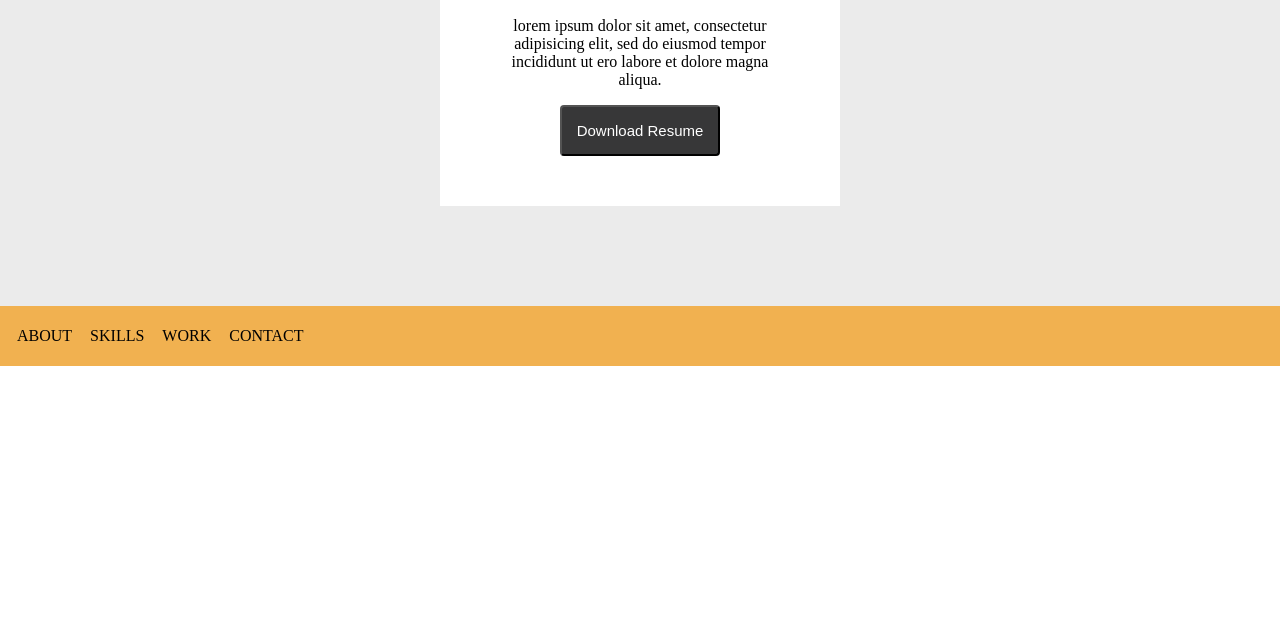
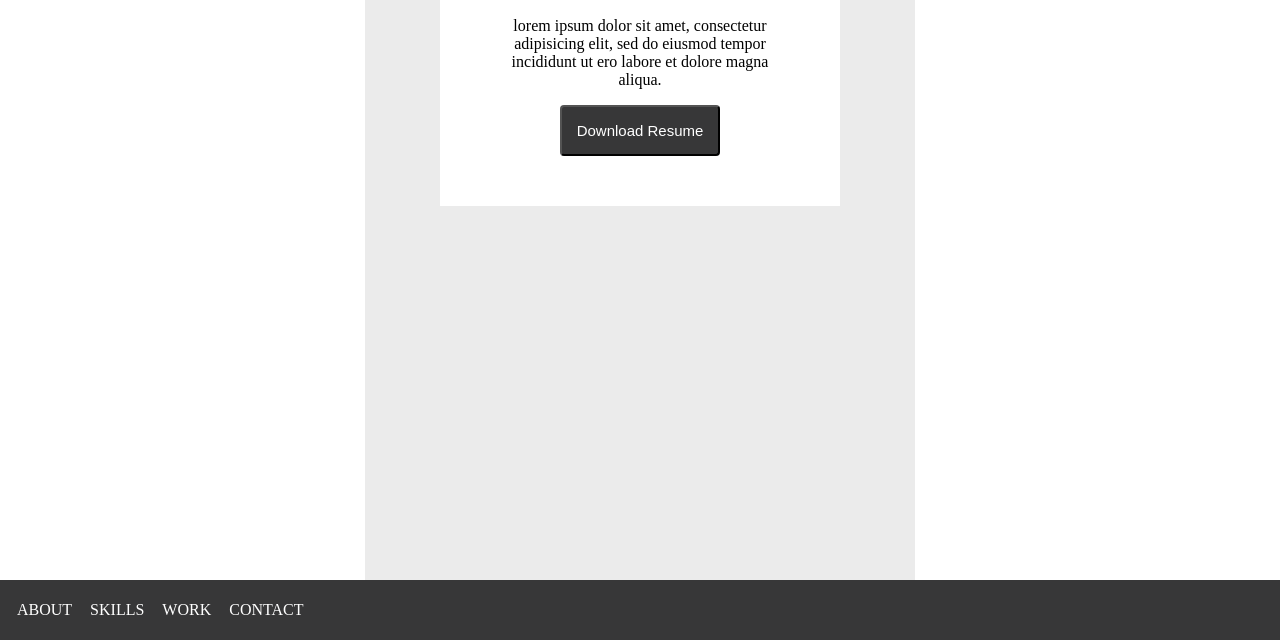
Before and after one commit to liu-kat/UX_UI_HW_17, a plain HTML site: page index.html in a window 1280 px wide. Shown: the part 270-910 px from the top of the page. Before the commit the page ends 800 px from the top, so only its background shows below. Drawn offline with Linux system fonts and the light colour scheme.

Commit message:
more style updates

```diff
--- a/css/style.css
+++ b/css/style.css
@@ -8,7 +8,10 @@ header {
 header ul {
   float: right;
   color: black;
+  width: 50%;
+  margin-left: auto;
 }
+
 header li {
   display: inline-block;
   padding: 0px 5px;
@@ -18,8 +21,12 @@ header p {
 }
 .heroImg {
   background-color: #ebebeb;
-  padding: 100px 15px;
+  padding: 100px 25px;
+  height: 600px;
+  width: 500px;
+  margin: 0 auto;
 }
+
 .content {
   max-width: 300px;
   margin: 0 auto;
@@ -35,10 +42,11 @@ button {
   border-radius: 4px;
 }
 footer {
-  background-color: #f1b150;
+  background-color: #373738;
   padding: 5px;
-  color: black;
+  color: white;
 }
+
 footer ul {
   list-style: none;
   padding-left: 5px;
```
